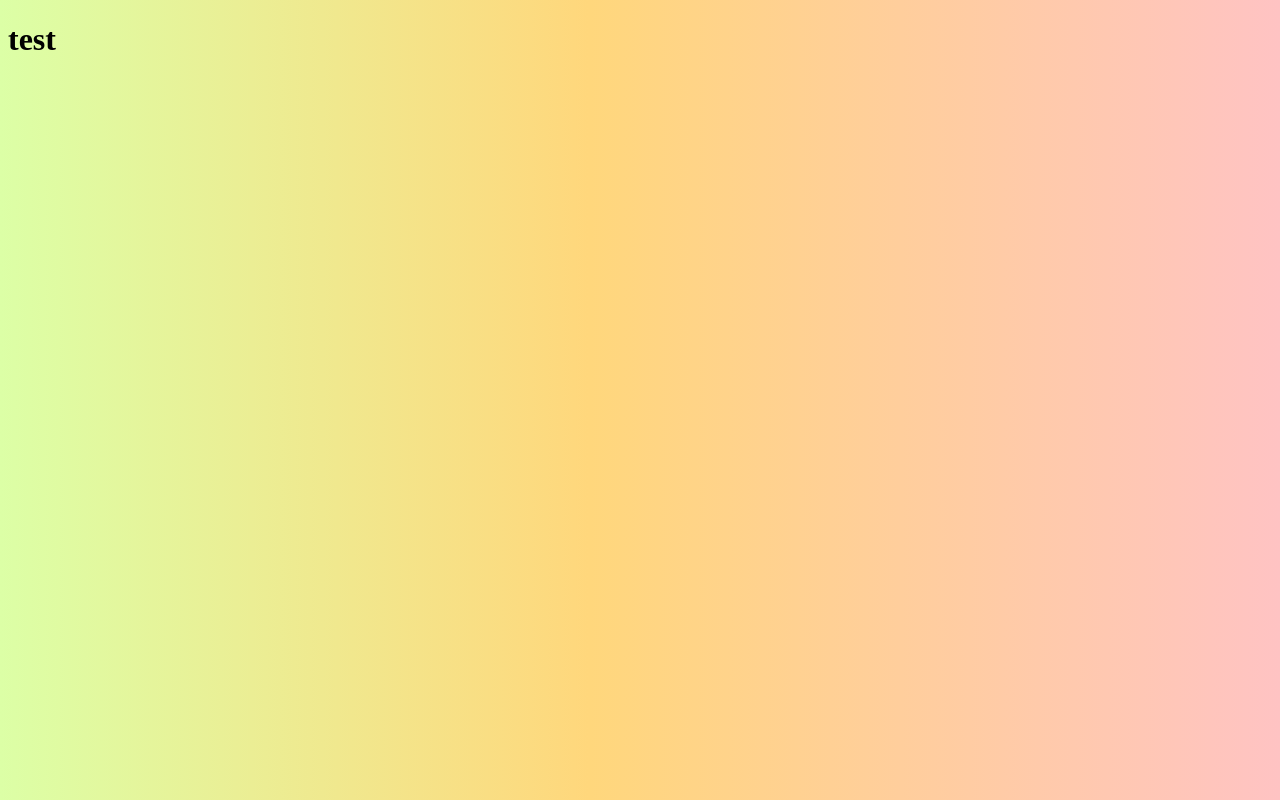
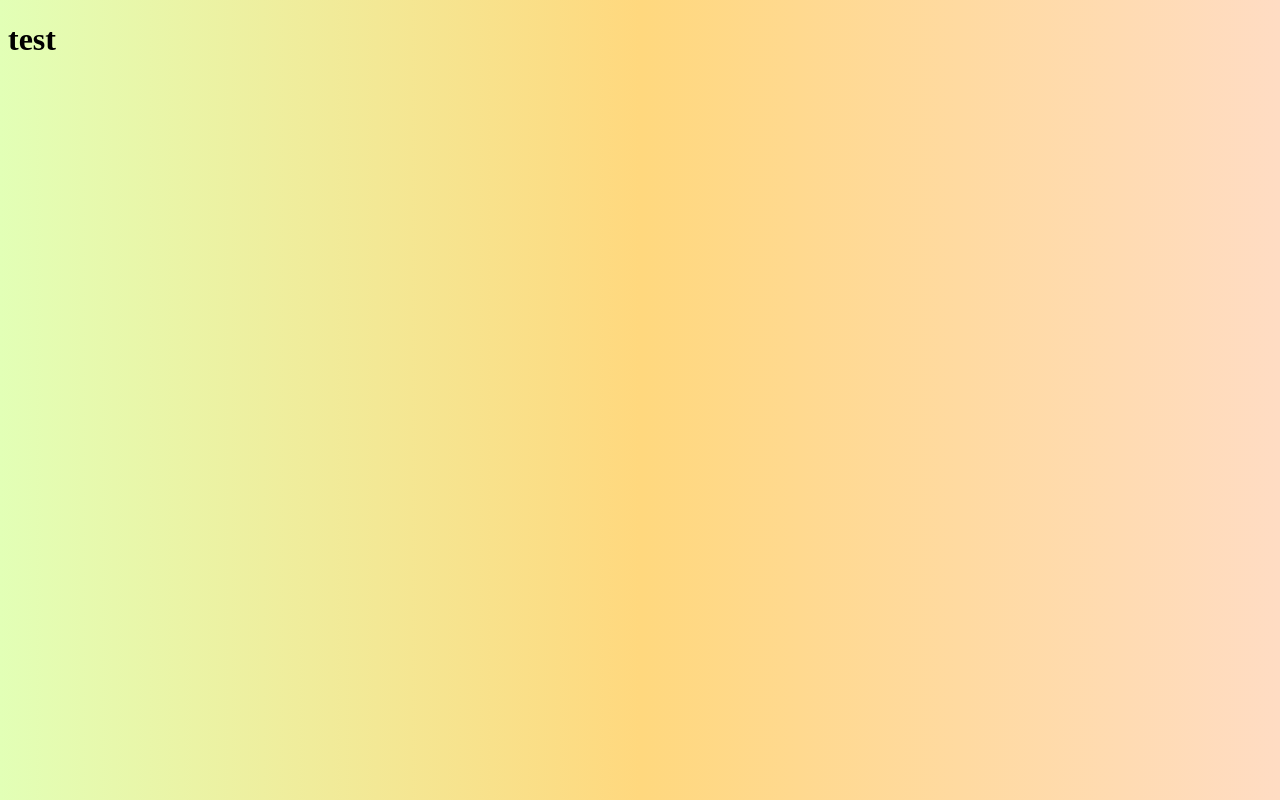
Before and after one commit to csimkinss/csimkinss.github.io, a plain HTML site: page index.html in a window 1280 px wide. Drawn offline with Linux system fonts and the light colour scheme.

Commit message:
updating background

```diff
--- a/style.css
+++ b/style.css
@@ -8,6 +8,6 @@
   }
 
   body {
-    background: rgb(220,255,166);
-background: linear-gradient(90deg, rgba(220,255,166,1) 0%, rgba(255,215,124,1) 46%, rgba(255,195,195,1) 100%);
+    background: rgb(226,255,182);
+background: linear-gradient(90deg, rgba(226,255,182,1) 0%, rgba(255,216,126,1) 50%, rgba(255,220,195,1) 100%);
   }
```
